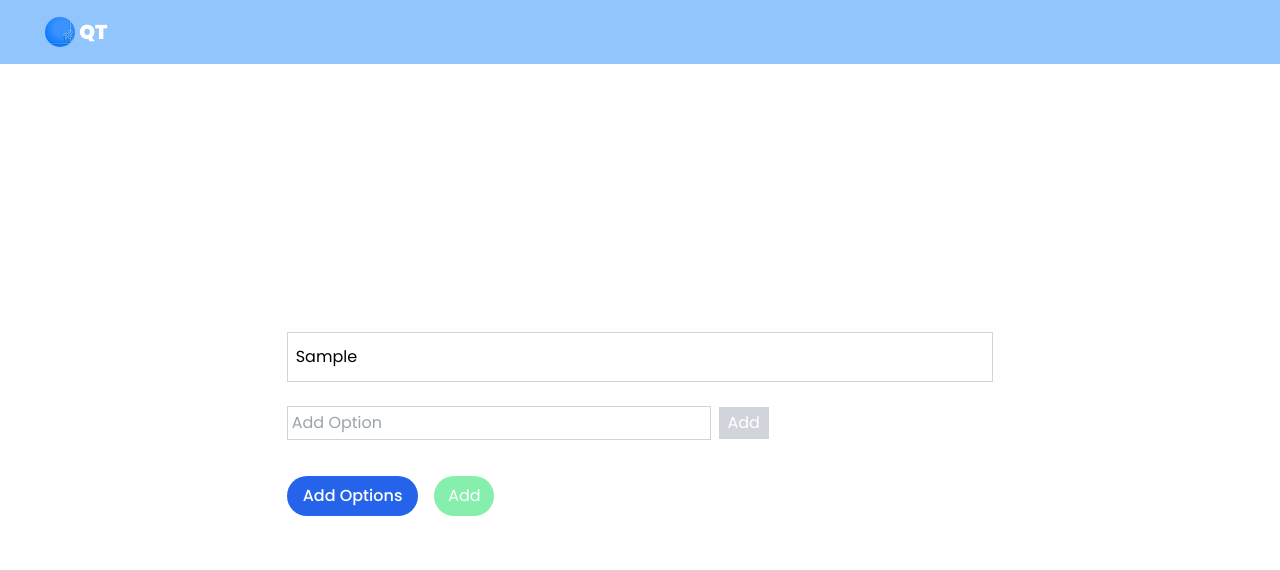
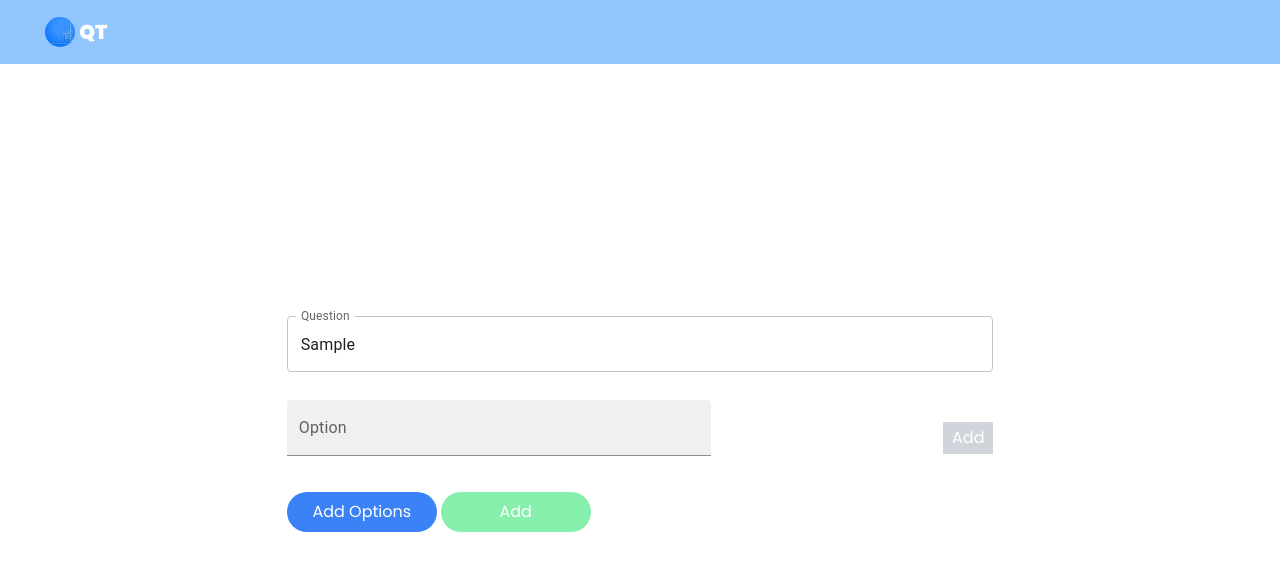
Before and after one commit to ejezie/QuestionTime, a Next.js app: page /question/1 in a window 1280 px wide. Both pictures are taken after typing "Sample" into the empty fields and a click on the button "Add Options". Shown: the top 570 px of the page. Built offline with nearby package versions, Linux system fonts and the light colour scheme.

Commit message:
Chore: mui

```diff
--- a/app/(questions)/view/page.tsx
+++ b/app/(questions)/view/page.tsx
@@ -7,6 +7,7 @@ import Link from "next/link";
 import { getQuestions } from "@/_services";
 import Spinner from "@/_components/widgets/Spinner";
 import { usePathname } from "next/navigation";
+import { RadioGroup, Radio, Skeleton, Tooltip } from "@mui/material";
 
 const ViewPage = () => {
   const [data, setData] = useState<{
@@ -39,29 +40,43 @@ const ViewPage = () => {
                 )}`}
                 className="w-full between pb-1 mb-2 cursor-pointer border-b-2 border-white"
               >
-                <h2 className="text-xl">{data[key].question}</h2>
-                <Image width={20} height={20} alt="down" src={edit} />
+                <h2 className="md:text-xl text-lg">{data[key].question}</h2>
+                <Tooltip title="Edit">
+                  <Image width={20} height={20} alt="down" src={edit} />
+                </Tooltip>
               </Link>
               <div className="">
-                {(data[key].options as string[]).map((option) => (
-                  <div key={option}>
-                    <label>
-                      <input
-                        type="radio"
-                        name="question-options"
-                        className="mr-2"
-                      />
+                <RadioGroup
+                  aria-label="question-options"
+                  name="question-options"
+                  className="start w-full"
+                >
+                  {(data[key].options as string[]).map((option, idx) => (
+                    <label className="center" key={option + idx}>
+                      <Radio key={idx} value={option} className="mr-2" />
                       {option}
                     </label>
-                  </div>
-                ))}
+                  ))}
+                </RadioGroup>
               </div>
             </div>
           ))}
         </div>
       ) : loading ? (
-        <div role="status">
-          <Spinner />
+        <div className="center flex-col" role="status">
+          {/* <Spinner /> */}
+          <div className="flex flex-wrap w-full gap-10">
+            {Array(6)
+              .fill(1)
+              .map((_, idx) => (
+                <Skeleton
+                  variant="rectangular"
+                  className="w-full md:w-[48%] p-5 bg-blue-100 rounded-xl"
+                  height={200}
+                  key={idx}
+                />
+              ))}
+          </div>
         </div>
       ) : (
         <div className="center flex-col h-[70vh] w-full">
--- a/app/_components/premitive/Modal.tsx
+++ b/app/_components/premitive/Modal.tsx
@@ -20,7 +20,7 @@ const Modal: React.FC<Props> = ({ children }): React.JSX.Element => {
         className="absolute top-0 text-white cursor-pointer"
         onClick={() => router.back()}
       >
-        X
+        x
       </div>
       <div
         className="bg-white w-[90%] slide-down"
--- a/app/_components/premitive/Question.tsx
+++ b/app/_components/premitive/Question.tsx
@@ -6,6 +6,7 @@ import { toast } from "react-toastify";
 import Image from "next/image";
 import { remove } from "@/_assets";
 import { addQuestion, deleteQuestion, editQuestion } from "@/_services";
+import { RadioGroup, Radio, TextField } from "@mui/material";
 
 const Question: React.FC<{ id: string }> = ({ id }): React.JSX.Element => {
   const [formData, setFormData] = useState<{
@@ -99,18 +100,28 @@ const Question: React.FC<{ id: string }> = ({ id }): React.JSX.Element => {
   return (
     <Container>
       <div className="h-[90vh] w-full center flex-col">
-        <input
+        <TextField
+          id="outlined-basic"
+          label="Question"
+          variant="outlined"
           value={formData?.question}
           type="text"
           placeholder="Input Question"
           className="border-gray-300 px-2 py-3 md:w-[60%] w-full border mb-4"
           onChange={handleQonChange}
+          sx={{ marginBottom: "20px" }}
         />
         <div className="start flex-col md:w-[60%] w-full mb-2">
+          <RadioGroup
+            name="question-options"
+            value={option}
+            className="w-full"
+            onChange={handleInpOptChange}
+          >
             {(formData?.options as string[])?.map((option: string, idx) => (
-            <div key={option} className="between w-full mb-4">
-              <label>
-                <input type="radio" name="question-options" className="mr-2" />
+              <div key={option} className="between w-full mb-3">
+                <label className="center">
+                  <Radio value={option} className="mr-2" />
                   {option}
                 </label>
                 <Image
@@ -123,14 +134,19 @@ const Question: React.FC<{ id: string }> = ({ id }): React.JSX.Element => {
                 />
               </div>
             ))}
+          </RadioGroup>
         </div>
         {showInp && (
-          <div className="md:w-[60%] w-full mb-4">
-            <input
+          <div className="md:w-[60%] w-full mb-4 md:between start flex-col md:flex-row">
+            <TextField
+              id="outlined-basic"
+              label="Option"
+              variant="filled"
               value={option}
+              sx={{ marginBottom: "20px" }}
               type="text"
               placeholder="Add Option"
-              className="border-gray-300 p-1 md:w-[60%] w-full border mb-5 mr-2"
+              className="md:w-[60%] w-full border"
               onChange={handleInpOptChange}
             />
             <Button
@@ -141,10 +157,15 @@ const Question: React.FC<{ id: string }> = ({ id }): React.JSX.Element => {
             </Button>
           </div>
         )}
-        <div className="md:w-[60%] w-full start flex flex-wrap gap-2">
-          <Button onClick={() => setShowInp(!showInp)}>Add Options</Button>
+        <div className="md:w-[60%] w-full md:start center flex flex-wrap gap-1">
           <Button
-            className="bg-green-300 rounded-[20px] p-2 w-[60px] text-white ml-2 hover:bg-green-400"
+            className="bg-blue-500 rounded-[20px] p-2 w-[150px] text-white hover:bg-blue-400"
+            onClick={() => setShowInp(!showInp)}
+          >
+            Add Options
+          </Button>
+          <Button
+            className="bg-green-300 rounded-[20px] p-2 w-[150px] text-white hover:bg-green-400"
             onClick={() =>
               dataString ? handleEditQuestion() : handleAddQuestion()
             }
@@ -154,7 +175,7 @@ const Question: React.FC<{ id: string }> = ({ id }): React.JSX.Element => {
           </Button>
           {dataString && (
             <Button
-              className="bg-red-300 rounded-[20px] p-2 w-[65px] text-white ml-2 hover:bg-red-400"
+              className="bg-red-300 rounded-[20px] p-2 w-[150px] text-white hover:bg-red-400"
               onClick={handleDeleteQuestion}
               loading={loading.delete}
             >
--- a/package.json
+++ b/package.json
@@ -8,6 +8,9 @@
     "test:ci": "jest --ci"
   },
   "dependencies": {
+    "@emotion/react": "^11.11.4",
+    "@emotion/styled": "^11.11.0",
+    "@mui/material": "^5.15.14",
     "next": "latest",
     "react": "^18.2.0",
     "react-dom": "^18.2.0",
```
Also changed, not shown: 1 other file (tests, documents, lock files or other folders). Lines whose indentation alone changed are shown as unchanged.
